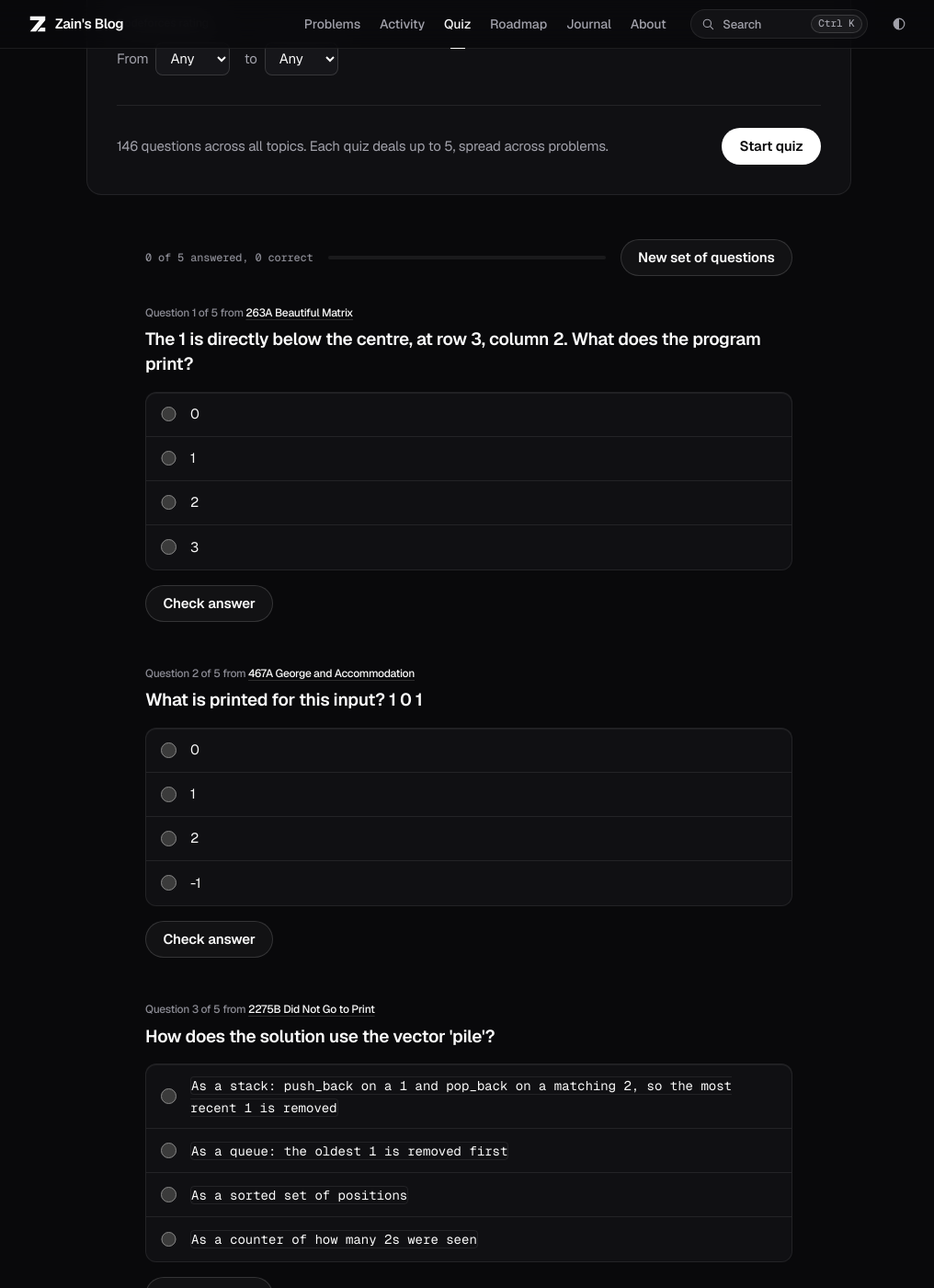
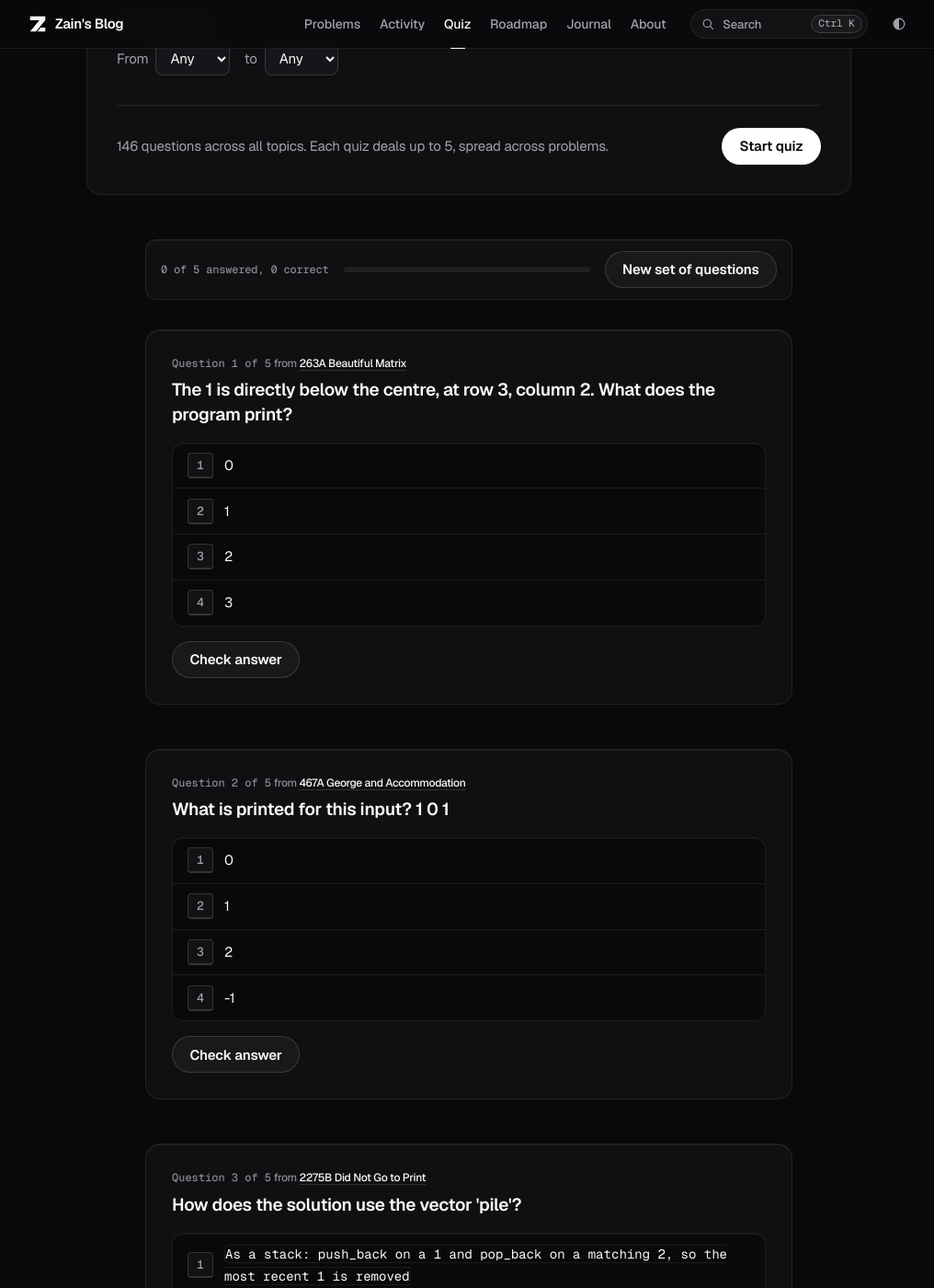
Before and after one commit to zainkashifcs/zainkashifcs.github.io, a Jekyll site: the page built from quiz.html, in a window 1280 px wide and 1400 px high, scrolled down 596 px. Shown: the whole window at 92% size, without its empty margins (130-1146 px from the left). Built offline with Jekyll 4.4.1, drawn with Linux system fonts in a browser that asks for light colours.

Commit message:
feat: give the quiz tactile keycaps, a Missed recently mode and recall on the homepage
Numbered keycap answers (keys only while a question has focus), the Mistakes mode relabelled Missed recently, a
celebrating session summary, and the homepage recall card choosing a due question first, then an untried one.

```diff
--- a/_includes/quiz-question.html
+++ b/_includes/quiz-question.html
@@ -15,7 +15,7 @@ check-and-explain. Usage: include quiz-question.html q=q i=1 total=4 name="p" [f
   <legend><span class="qtext"><span class="qnum"><span class="qn">{% if include.label %}{{ include.label }}{% else %}Question {{ include.i }} of {{ include.total }}{% endif %}</span>{% if include.from_url %} <span class="from">from <a href="{{ include.from_url | relative_url }}">{{ include.from_title }}</a></span>{% endif %}</span>{{ q.question | escape }}</span></legend>
   <div class="choices">
     {%- for c in q.choices %}
-    <label class="choice"><input type="radio" name="{{ include.name }}-{{ include.i }}" value="{{ forloop.index0 }}"><span>{% if q.code %}<code>{{ c | escape }}</code>{% else %}{{ c | escape }}{% endif %}</span><span class="mark"></span></label>
+    <label class="choice"><input type="radio" name="{{ include.name }}-{{ include.i }}" value="{{ forloop.index0 }}"><kbd class="q-cap" aria-hidden="true">{{ forloop.index }}</kbd><span>{% if q.code %}<code>{{ c | escape }}</code>{% else %}{{ c | escape }}{% endif %}</span><span class="mark"></span></label>
     {%- endfor %}
   </div>
   <details class="reveal"><summary>Show answer</summary><p><strong>{{ q.choices[q.answer] | escape }}.</strong> {{ q.explanation | escape }}</p><p class="src">{{ src | strip }}</p></details>
--- a/assets/css/style.css
+++ b/assets/css/style.css
@@ -1219,6 +1219,38 @@ html:not(.js) .idx-hint { display: none; }
   .idx-acts .btn { flex: 0 1 auto; }
 }
 
+/* ---------- overnight Q: quiz stage and recall (fragments/Q.css) ---------- */
+/* ---------- Q: quiz keycap choices (every quiz), /quiz/ flashcard stage, summary card ---------- */
+/* Each choice is a key: the radio covers the whole row (still the focusable, checkable control) and the numbered
+   keycap shows the state. Rows stay >= 3rem tall. */
+.choice { position: relative; grid-template-columns: auto minmax(0, 1fr) auto; }
+.choice input { position: absolute; inset: 0; width: 100%; height: 100%; margin: 0; appearance: none; border: 0; border-radius: 0; background: none; outline: none; cursor: inherit; }
+.q-cap { display: inline-grid; place-items: center; min-width: 1.75rem; height: 1.75rem; padding: 0 .4rem;
+  border: 1px solid var(--hair-2); border-bottom-width: 2px; border-radius: var(--r-key); background: var(--fill);
+  color: var(--text-2); font: 500 .8125rem/1 var(--mono); font-variant-numeric: tabular-nums;
+  transition: background-color var(--t1) var(--ease), color var(--t1) var(--ease), border-color var(--t1) var(--ease); }
+@media (hover: hover) { .choice:not(:has(input:disabled, input:checked)):hover .q-cap { color: var(--text); border-color: var(--field); } }
+.choice:has(input:checked) .q-cap, .q .choice.correct .q-cap { background: var(--accent-fill); border-color: var(--accent-fill); color: var(--on-accent-fill); }
+.q .choice.wrong .q-cap { background: var(--fill); border-color: var(--hair-2); color: var(--text-2); border-style: dashed; }
+@media screen and (prefers-reduced-motion: no-preference) {
+  .q-cap { transition: translate var(--t-release, 140ms) var(--ease), border-bottom-width var(--t-release, 140ms) var(--ease),
+    background-color var(--t1) var(--ease), color var(--t1) var(--ease), border-color var(--t1) var(--ease); }
+  .choice:not(:has(input:disabled)):active .q-cap { translate: 0 1px; border-bottom-width: 1px; transition-duration: var(--t-press, 80ms); }
+}
+@media (forced-colors: active) { .choice:has(input:checked) .q-cap, .q .choice.correct .q-cap { forced-color-adjust: none; background: Highlight; color: HighlightText; border-color: Highlight; } }
+
+/* /quiz/: one stage per question, the progress bar on top, a summary card at the end */
+.quizpage .quizbar { padding: var(--s3) var(--s4); border: 1px solid var(--hair); border-radius: var(--r-card); background: var(--tile); box-shadow: var(--spec); }
+.quizpage .meter { height: 6px; border-radius: 3px; }
+.quizpage [data-mixed] .q { padding: clamp(1rem, 3vw, 1.75rem); border: 1px solid var(--hair); border-radius: var(--r-tile); background: var(--tile); box-shadow: var(--spec); }
+.quizpage [data-mixed] .choices { background: var(--bg); }
+.quizpage [data-mixed] .feedback { background: var(--tile-2); }
+.quizpage .q .qnum .qn { font-family: var(--mono); letter-spacing: 0; }
+.quizpage .score { padding: clamp(1.25rem, 3vw, 2rem); border-radius: var(--r-tile); }
+.quizpage .score h2 { font-size: clamp(1.5rem, 3.5vw, 2rem); letter-spacing: -.03em; font-variant-numeric: tabular-nums; }
+.score:focus { outline: 2px solid var(--focus); outline-offset: 3px; }
+.score:focus:not(:focus-visible) { outline: none; }
+
 /* ---------- overnight R: reader pages and the /stats/ dashboard (fragments/R.css) ---------- */
 /* ==== R: reader pages (rd-) ==== */
 /* Two panes from 64rem: sticky rail | reading column. Below, one column: title, rail, text. */
--- a/assets/js/quiz.js
+++ b/assets/js/quiz.js
@@ -10,7 +10,7 @@
   // Revision history, kept in this browser only:
   // { questionId: { right, wrong, last: 'right' | 'wrong', at, box: 0-4, due } }, dates as local YYYY-MM-DD.
   // Spaced repetition (Leitner boxes): a right answer moves the question up one box, a wrong one sends it back to
-  // box 0. Box n comes due INTERVALS[n] days after the answer, so a mistake is due again tomorrow (the Mistakes
+  // box 0. Box n comes due INTERVALS[n] days after the answer, so a mistake is due again tomorrow (the Missed recently
   // mode is there for a same-day retry). Records saved before boxes existed get theirs from `last` and `at`.
   const INTERVALS = [1, 3, 7, 14, 30];
   const DAY = /^\d{4}-\d{2}-\d{2}$/;
@@ -42,6 +42,19 @@
     h[qid] = answer(h[qid], ok, localDay());
     try { localStorage.setItem(STORE, JSON.stringify(h)); } catch (e) { /* storage unavailable: the quiz still works */ }
     document.dispatchEvent(new CustomEvent('quiz:recorded'));
+  };
+  const celebrate = el => { // shared .fx-celebrate one-liner (motion CSS does nothing under reduced motion)
+    el.classList.remove('fx-celebrate'); void el.offsetWidth;
+    el.classList.add('fx-celebrate'); el.addEventListener('animationend', () => el.classList.remove('fx-celebrate'), { once: true });
+  };
+  // Homepage recall card: after the check, offer the deck and how many more of its questions are due today.
+  const recalled = (form, fs, ok) => {
+    if (ok) celebrate(fs);
+    const card = form.closest('[data-recall]') || document;
+    const after = card.querySelector('[data-recall-after]'); if (after) after.hidden = false;
+    const dueLink = card.querySelector('[data-recall-due]'), h = history(), today = localDay();
+    const m = (card.dataset?.qids || '').split(' ').filter(id => id && isDue(h[id], today)).length;
+    if (dueLink && m > 0) { dueLink.textContent = `Review ${m} more due today`; dueLink.hidden = false; }
   };
 
   function enhance(form) {
@@ -78,6 +91,7 @@
         done++; if (ok) right++;
         record(fs.dataset.qid, ok);
         progress();
+        if (form.matches('[data-instant]')) recalled(form, fs, ok);
         if (score && done === qs.length) {
           score.querySelector('h2, h3').textContent = `You got ${right} of ${qs.length}`;
           const list = score.querySelector('ul');
@@ -85,19 +99,26 @@
             const missed = new Map(qs.filter(q => q.querySelector('.wrong')).map(q => q.querySelector('.from a')).filter(Boolean).map(a => [a.textContent, a.getAttribute('href')]));
             list.innerHTML = missed.size ? [...missed].map(([t, h]) => `<li><a href="${esc(h)}">${esc(t)}</a></li>`).join('') : '<li>Nothing to revisit this round.</li>';
           }
-          score.hidden = false; score.focus();
+          score.hidden = false; score.focus(); celebrate(score);
         }
       });
     });
     progress();
   }
 
-  // Homepage: one random approved question from any write-up.
+  // Homepage: one approved question. Due today first (earliest review date), then one never tried, then any.
   const tryOne = document.querySelector('[data-try]');
   if (tryOne) {
-    const all = [...tryOne.querySelectorAll('.try')], keep = all[Math.floor(Math.random() * all.length)];
+    const all = [...tryOne.querySelectorAll('.try')], h = history(), today = localDay();
+    const rec = t => h[t.querySelector('.q')?.dataset.qid];
+    const pickOf = list => list[Math.floor(Math.random() * list.length)];
+    const due = all.filter(t => isDue(rec(t), today)), soonest = due.map(t => review(rec(t)).due).sort()[0];
+    const unseen = all.filter(t => !review(rec(t)));
+    const [keep, why] = due.length ? [pickOf(due.filter(t => review(rec(t)).due === soonest)), 'Due for review today']
+      : unseen.length ? [pickOf(unseen), 'A question you haven’t tried yet'] : [pickOf(all), 'A question you’ve answered before'];
     all.forEach(t => { if (t !== keep) t.remove(); });
     if (keep) keep.hidden = false;
+    const whyEl = tryOne.closest('[data-recall]')?.querySelector('[data-recall-why]'); if (whyEl && keep) whyEl.textContent = why;
   }
 
   const mixed = document.querySelector('[data-mixed]');
@@ -184,7 +205,7 @@
         deal();
         mixed.querySelector('.q')?.scrollIntoView({ block: 'start', behavior: matchMedia('(prefers-reduced-motion: reduce)').matches ? 'auto' : 'smooth' });
       });
-      // Progress panel: what this browser remembers, the weakest topics, and the All / Mistakes / Due today modes.
+      // Progress panel: what this browser remembers, the weakest topics, and the All / Missed recently / Due today modes.
       const revise = panel.querySelector('[data-revise]'), label = Object.fromEntries(chips.map(c => [c.dataset.tag, c.firstChild.textContent.trim()]));
       const showProgress = () => {
         const h = history(), seen = bank.filter(q => review(h[q.dataset.qid]));
@@ -239,6 +260,17 @@
     if (!check) return; // not enhanced (no JS run for this question)
     if (e.key === 'Enter') { if (t.closest('a, button, summary')) return; e.preventDefault(); check.click(); return; } // links and buttons keep Enter
     const input = /^[1-9]$/.test(e.key) && fs.querySelectorAll('.choice input')[Number(e.key) - 1];
-    if (input && !input.disabled) { e.preventDefault(); input.checked = true; input.focus(); input.dispatchEvent(new Event('change', { bubbles: true })); }
+    if (input && !input.disabled) {
+      e.preventDefault(); input.checked = true; input.focus(); input.dispatchEvent(new Event('change', { bubbles: true }));
+      if (fs.closest('[data-instant]')) check.click();
+    }
   });
+  // Instant check (homepage recall): a real pointer click on a choice checks it at once. Arrow keys and Space fire
+  // click with detail 0, so they only select; Enter or a number key checks.
+  document.querySelectorAll('form[data-instant]').forEach(form => form.addEventListener('click', e => {
+    const choice = e.detail > 0 ? e.target.closest('.choice') : null, fs = choice?.closest('fieldset.q');
+    const input = choice?.querySelector('input'), check = fs?.querySelector('.q-actions button');
+    if (!check || fs.classList.contains('locked') || input.disabled) return;
+    input.checked = true; input.focus({ preventScroll: true }); check.click();
+  }));
 })();
--- a/quiz.html
+++ b/quiz.html
@@ -30,10 +30,10 @@ description: Practise by topic and difficulty with questions drawn from the publ
         <legend>Practise</legend>
         <div class="qmode-seg">
           <label><input type="radio" name="mode" value="all" checked><span>All</span></label>
-          <label><input type="radio" name="mode" value="wrong"><span>Mistakes <span class="n" data-wrong-n></span><span class="vh"> questions</span></span></label>
+          <label><input type="radio" name="mode" value="wrong"><span>Missed recently <span class="n" data-wrong-n></span><span class="vh"> questions</span></span></label>
           <label><input type="radio" name="mode" value="due"><span>Due today <span class="n" data-due-n></span><span class="vh"> questions</span></span></label>
         </div>
-        <p class="small">Due today brings questions back on a schedule. Each right answer pushes the next review further out (3, 7, 14, then 30 days), and a wrong answer brings it back the next day. Mistakes are the questions you got wrong last time.</p>
+        <p class="small">Due today brings questions back on a schedule. Each right answer pushes the next review further out (3, 7, 14, then 30 days), and a wrong answer brings it back the next day. Missed recently holds the questions you got wrong on your latest try.</p>
       </fieldset>
       <p class="small">Saved in this browser only, so it doesn&rsquo;t follow you to another device. <button type="button" class="linkish" data-clear>Clear my progress</button><span data-confirm hidden> Clear everything? <button type="button" class="linkish" data-clear-yes>Yes, clear it</button> <button type="button" class="linkish" data-clear-no>Keep it</button></span></p>
     </div>
```
